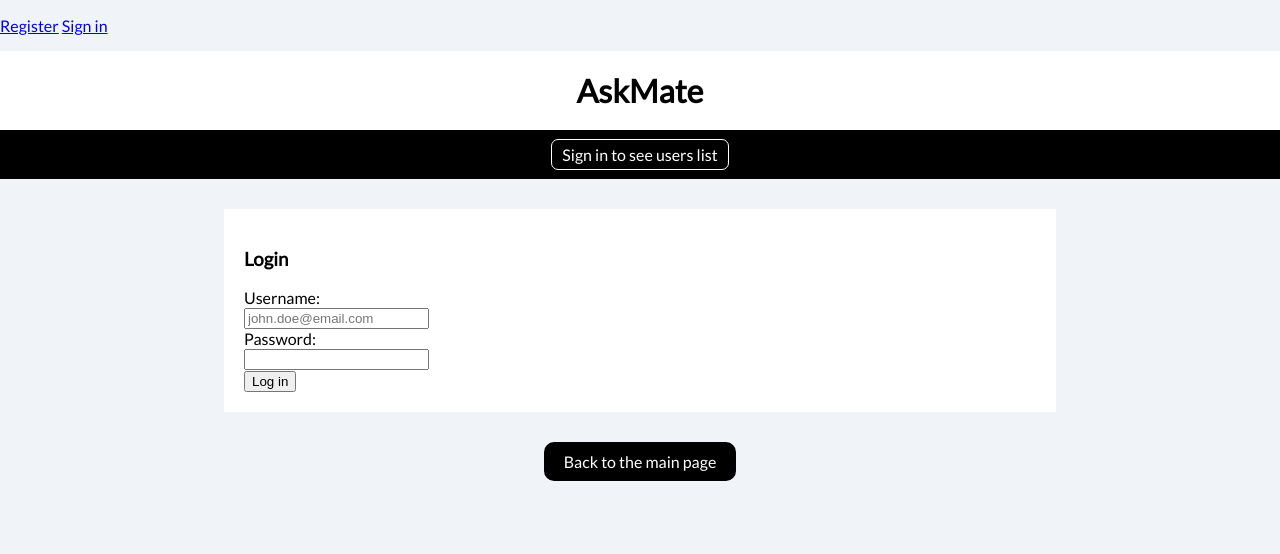
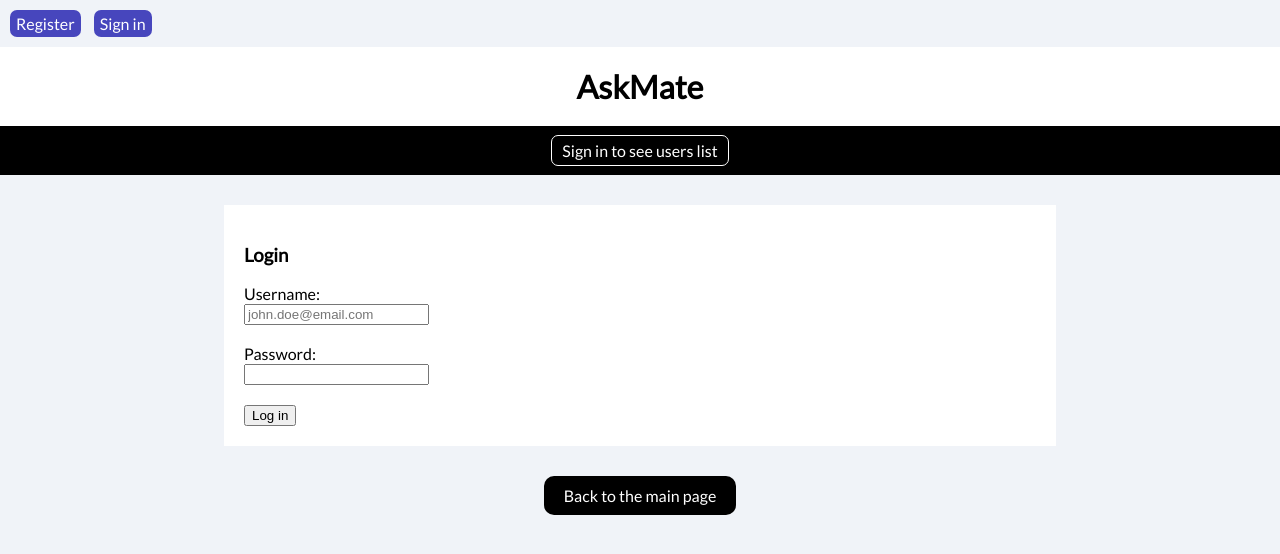
Before and after one commit to MGawronskiCode/Ask_Mate, a Flask app: page /login in a window 1280 px wide. Shown: the top 554 px of the page. Run offline with Flask 2, Linux system fonts and the light colour scheme; parts of the project's set-up code (start-up, migrations or seed data) failed here and were passed over; some libraries are stand-ins or nearby versions.

Commit message:
css smaller things updated

```diff
--- a/static/styles/stylesheet.css
+++ b/static/styles/stylesheet.css
@@ -203,6 +203,17 @@ table{
 }
 .message{
     width:35%;
-}.image{
+}
+.image{
     width:20%;
 }
+
+ .logon_panel{
+    display: inline-block;
+    margin: 10px 0px 10px 10px;
+    padding: 4px 6px;
+    background: #4746BD;
+    color: #ffff;
+    text-decoration: none;
+    border-radius: 7px;
+}
--- a/templates/base.html
+++ b/templates/base.html
@@ -24,7 +24,7 @@
         <a href="/logout">Sign out</a>
         </div>
     {% else %}
-        <p><a href="/register">Register</a> <a href=" /login">Sign in</a></p>
+        <a class="logon_panel" href="/register">Register</a> <a class="logon_panel" href=" /login">Sign in</a>
     {% endif %}
     <h1>AskMate</h1>
     <div class="quick_menu sticky">
--- a/templates/login.html
+++ b/templates/login.html
@@ -7,9 +7,9 @@
     <h3>Login</h3>
     <form action = "/login" method = "POST">
     <label for = "username">Username:</label><br>
-    <input type = "text" name = "username" placeholder="john.doe@email.com" pattern="[^@\s]+@[^@\s]+\.[^@\s]+" required><br>
+    <input type = "text" name = "username" placeholder="john.doe@email.com" pattern="[^@\s]+@[^@\s]+\.[^@\s]+" required><br><br>
     <label for = "password">Password:</label><br>
-    <input type = "password" name = "password" required> <br>
+    <input type = "password" name = "password" required> <br><br>
     <button type = submit name = "login">Log in</button>
     </form>
     </div>
--- a/templates/register.html
+++ b/templates/register.html
@@ -11,6 +11,7 @@
 {% block body %}
     <!--suppress HtmlUnknownTarget -->
     <div class="container">
+    <h3>Register:</h3>
     <form action="/register" method="POST" enctype="multipart/form-data">
         <p><label>
             <input type="email" name="login" autofocus required placeholder="email">
```
